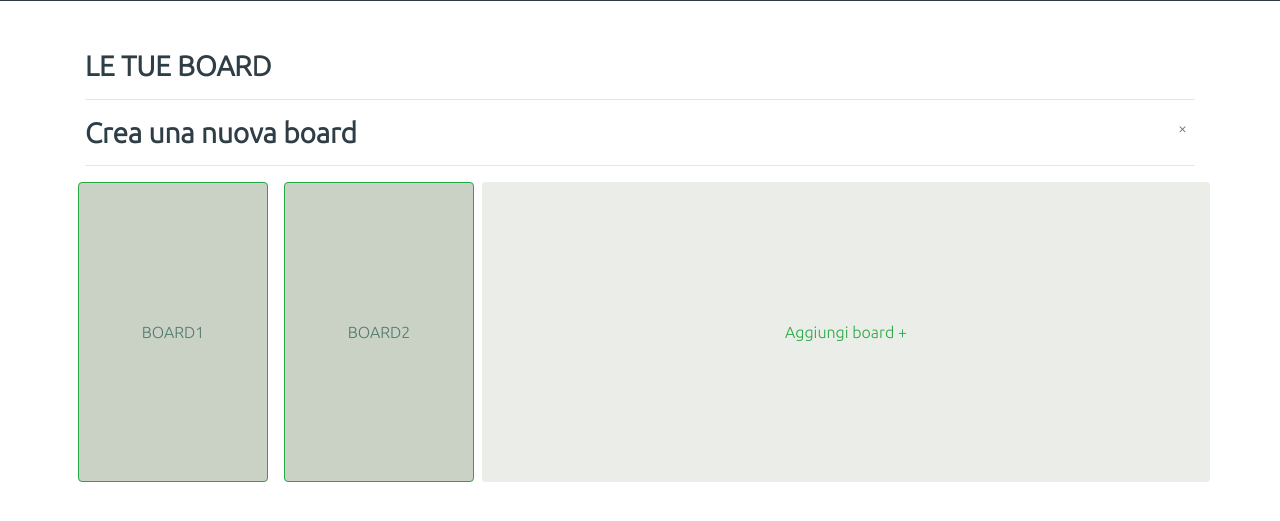
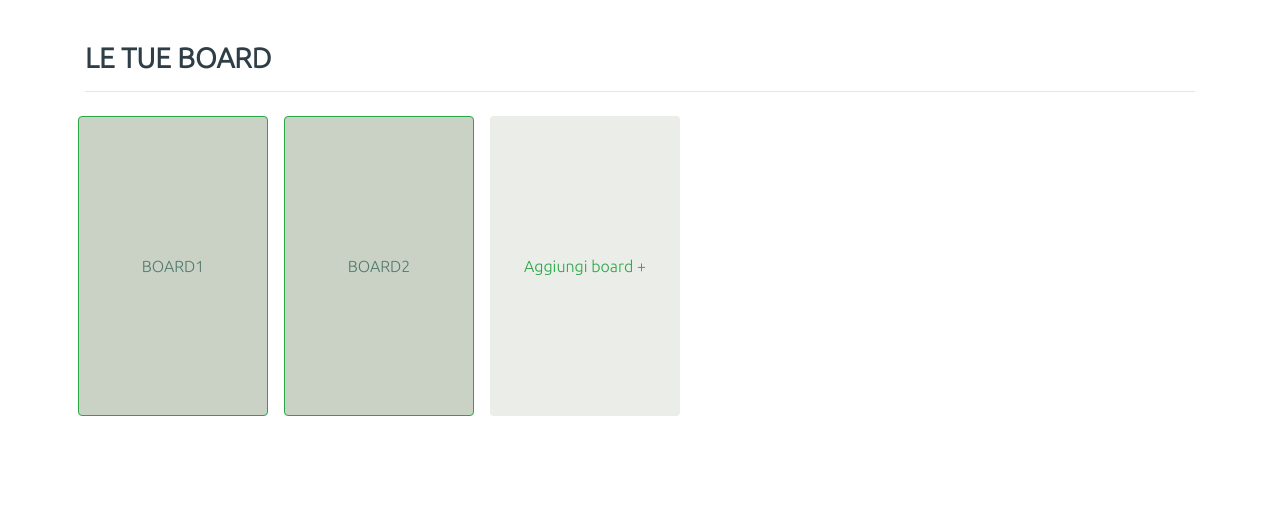
Before and after one commit to elepuggioni/progettoISW, a Django app: page /dashboard/ in a window 1280 px wide. Shown: the part 103-624 px from the top of the page. Run offline with Django 3.2, Linux system fonts and the light colour scheme; data comes from the database, SQL or seed files in the repository; parts of the project's set-up code (start-up, migrations or seed data) failed here and were passed over; some libraries are stand-ins or nearby versions.

Commit message:
crea board e altri fix - non finito

```diff
--- a/ScrumBoard/Accounts/views.py
+++ b/ScrumBoard/Accounts/views.py
@@ -44,7 +44,7 @@ def logoutUser(request):
     return redirect('login')
 
 def home(request):
-    return render(request, 'dashboard.html')
+    return render(request, 'login.html')
 
 def profilo(request):
     return render(request, 'profilo.html')
--- a/ScrumBoard/ScrumBoard/static/css/style.css
+++ b/ScrumBoard/ScrumBoard/static/css/style.css
@@ -50,10 +50,12 @@ a {
 
 a:hover {
     color: #CAD2C5;
+    text-decoration: none!important;
 }
 
 .board-box{
     min-width:300px;
+    min-height:400px;
     max-width:100%;
     padding-top:8px;
     padding-bottom:8px;
--- a/ScrumBoard/ScrumBoard/templates/base.html
+++ b/ScrumBoard/ScrumBoard/templates/base.html
@@ -26,7 +26,7 @@
         <div class="container">
             <div class="row align-items-center py-4">
                 <div class="col-9">
-                    <h1 class="text-header">scrumboard</h1>
+                    <a href="/dashboard" class="h1 text-header">scrumboard</a>
                 </div>
                 <!--da mettere: if utente loggato-->
                 <div class="col-2">
--- a/ScrumBoard/ScrumBoard/templates/dashboard.html
+++ b/ScrumBoard/ScrumBoard/templates/dashboard.html
@@ -6,45 +6,15 @@
 <h3 class="mb-3">LE TUE BOARD</h3>
 <hr>
 
-<div id="add_board" class="overlay">
-      <div class="overlay-content">
-          <div class="overlay-window">
-              <div class="row p-0 m-0">
-                  <h3 class="col-11 overlay-title m-0 p-0 d-flex align-items-center">Crea una nuova board</h3>
-                  <div class="col-1 pr-2 m-0 d-flex justify-content-end">
-                      <a href="javascript:void(0)" class="closebtn" onclick="close_board()">&times;</a>
-                  </div>
-              </div>
-              <hr>
-              <form action='/dashboard/' method="post">
-                  {% csrf_token %}
-                  {{form.as_p}}
-              </form>
-          </div>
-      </div>
-</div>
-
-<div class="row h-100">
+<div class="row h-100 d-flex justify-content-left">
     {% for board in board %}
-    <div class="col-2 bg-column border rounded border-success mx-2 d-flex justify-content-center align-items-center">
+    <div class="col-2 bg-column border rounded border-success mx-2 my-2 d-flex justify-content-center align-items-center">
         <a href="{{ board.get_absolute_url }}" class="text-uppercase stretched-link text-decoration-none">{{ board.nome }}</a>
     </div>
     {% endfor %}
 
-    <div class="col bg-add rounded d-flex justify-content-center align-items-center">
-        <a href="/dashboard/crea_board" type="button" class="btn btn-outline-success border-0 stretched-link">Aggiungi board +</a>
+    <div class="col-2 mx-2 my-2 bg-add rounded d-flex justify-content-center align-items-center">
+        <a href="{% url 'crea-board' %}" type="button" class="btn btn-outline-success border-0 stretched-link">Aggiungi board +</a>
     </div>
 </div>
-
-<!--
-    <script>
-        function add_board() {
-        document.getElementById("add_board").style.height = "100%";
-        }
-
-        function close_board() {
-          document.getElementById("add_board").style.height = "0%";
-        }
-    </script>
-    -->
 {% endblock %}
--- a/ScrumBoard/ScrumBoard/urls.py
+++ b/ScrumBoard/ScrumBoard/urls.py
@@ -27,7 +27,7 @@ urlpatterns = [
     path('admin/', admin.site.urls),
     path('hello/', views.hello),
     path(r'dashboard/', views.dashboard),
-    path(r'dashboard/crea_board', views.crea_board, name='add-board'),
+    path(r'dashboard/crea_board', views.crea_board, name='crea-board'),
     path(r'board/<board_id>/', views.showboard, name='show-board'),
     path(r'board/<board_id>/aggiungi_card', views.aggiungi_card, name='add-card'),
     path(r'board/<board_id>/aggiungi_colonna', views.aggiungi_colonna, name='add-column'),
@@ -36,9 +36,9 @@ urlpatterns = [
     path('', include('Accounts.urls')),
 
     #test per la visualizzazione dei forms
-    path(r'test/crea_board/', views.crea_board, name='crea-board'),
-    path(r'test/crea_colonna/<board_id>/', views.aggiungi_colonna, name='aggiungi-colonna'),
-    path(r'test/crea_card/<board_id>/', views.aggiungi_card, name='aggiungi-card'),
+    #path(r'test/crea_board/', views.crea_board, name='crea-board'),
+    #path(r'test/crea_colonna/<board_id>/', views.aggiungi_colonna, name='aggiungi-colonna'),
+    #path(r'test/crea_card/<board_id>/', views.aggiungi_card, name='aggiungi-card'),
     path(r'test/modifica_board/<board_id>/', views.modifica_board, name='modifica-board'),
     path(r'test/modifica_colonna/<colonna_id>', views.modifica_colonna, name='modifica-colonna'),
     path(r'test/modifica_card/<card_id>/', views.modifica_card, name='modifica-card'),
--- a/ScrumBoard/ScrumBoard/views.py
+++ b/ScrumBoard/ScrumBoard/views.py
@@ -34,8 +34,7 @@ def crea_board(request):
             return render(request, "showboard.html", {'board': new_board, 'board_id': new_board.pk})
     else:
         board_form = BoardForm()
-    return render(request, "/dashboard/crea_board.html",
-                  {"form": board_form})  # aggiungi_board.html è un placeholder in attesa di quello vero
+    return render(request, "crea_board.html", {"form": board_form})  # aggiungi_board.html è un placeholder in attesa di quello vero
     #return render(request, "form_tests/creaBoardTest.html", {'form':board_form})
 
 
```
Also changed, not shown: ScrumBoard/ScrumBoard/templates/showboard.html (+9 -1 lines).
